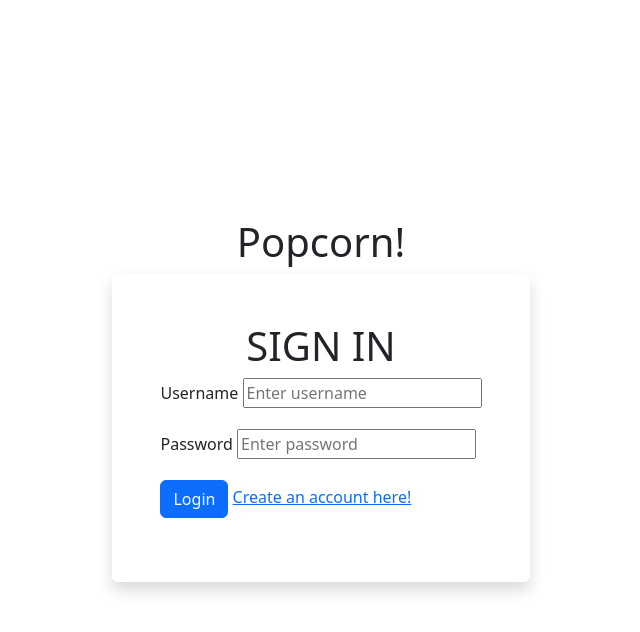
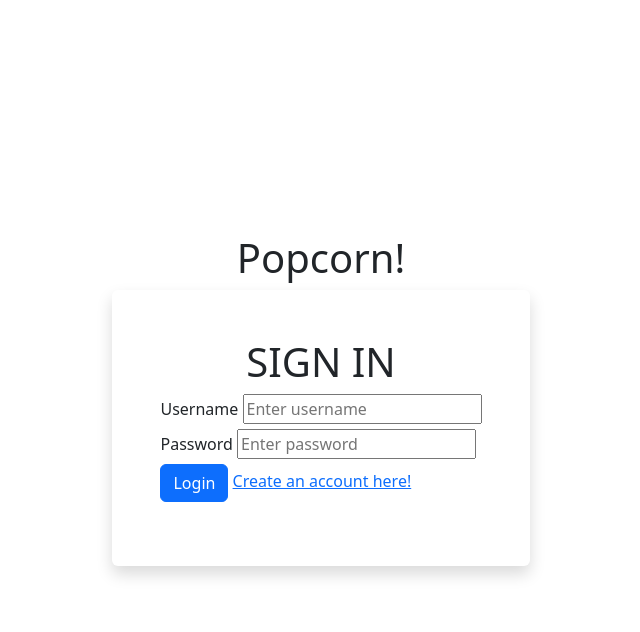
Before and after one commit to atraylo/Popcorn, a PHP site: page /root/ in a window 1280 px wide. Shown: the top 632 px of the page, without its empty margins (319-959 px from the left). Run offline with PHP 8.4, Linux system fonts and the light colour scheme.

Commit message:
Add files via upload

```diff
--- a/src/root/index.php
+++ b/src/root/index.php
@@ -28,11 +28,11 @@
 
 			<?php } ?>
 
-            <div class="mb-3">
+            <div class="form-inp">
                 <label for="user" class="form-label">Username</label>
                 <input name="user" type="text" placeholder="Enter username" required />
             </div>
-            <div class="mb-3">
+            <div class="form-inp">
                 <label for="pwd" class="form-label">Password</label>
                 <input name="pwd" type="password" placeholder="Enter password" required />
             </div>
```
